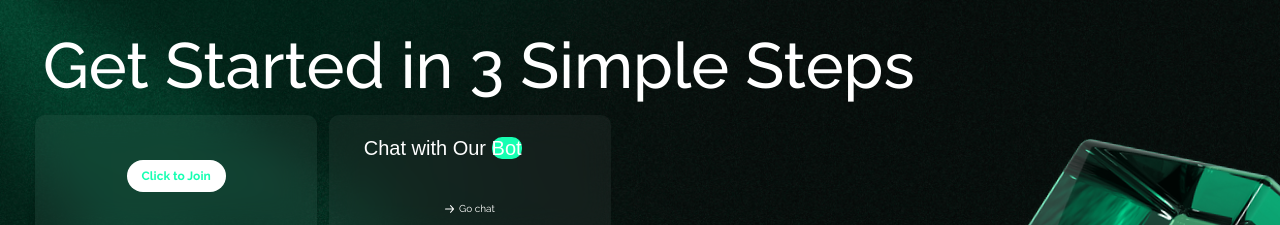
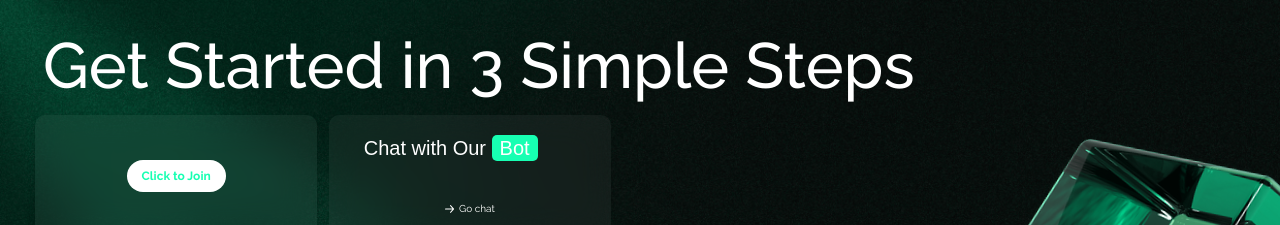
Before and after one commit to Aisakhunova/vpn, a React (Vite) app: page / in a window 1280 px wide. Shown: the part 2944-3169 px from the top of the page. Built offline with nearby package versions, Linux system fonts and the light colour scheme.

Commit message:
saving changes

```diff
--- a/src/components/Features.jsx
+++ b/src/components/Features.jsx
@@ -11,8 +11,9 @@ import Card4 from "./Card4";
 import { useTranslation } from "react-i18next";
 
 const WhyUs = () => {
-  const { t, i18n } = useTranslation();
+  const { t } = useTranslation();
   const [isMobile, setIsMobile] = useState(false);
+  const [currentSlide, setCurrentSlide] = useState(0); // Для отслеживания текущего слайда
 
   // Проверка ширины экрана и установка состояния isMobile
   useEffect(() => {
@@ -32,14 +33,17 @@ const WhyUs = () => {
     speed: 500,
     slidesToShow: 1,
     slidesToScroll: 1,
+    beforeChange: (oldIndex, newIndex) => setCurrentSlide(newIndex), // Обновляем текущий слайд
     customPaging: (i) => (
       <div
         style={{
-          backgroundColor: "white", // Белые точки
+          opacity: i === currentSlide ? "100%" : "20%", // Белая точка для текущего слайда, чёрные для остальных
+          backgroundColor: "white",
           borderRadius: "50%", // Сделаем точки круглыми
           width: "10px", // Размер точки
           height: "10px", // Размер точки
           margin: "0 5px", // Расстояние между точками
+          cursor: "pointer", // Добавляем курсор для кликабельности
         }}
       ></div>
     ),
--- a/src/components/Ice.jsx
+++ b/src/components/Ice.jsx
@@ -69,7 +69,7 @@ export const Steps = () => {
             className="ice-card2"
           >
             <div className="ice-chat">
-            {t("steps.chat1")} <span className="green-back">{t("steps.chat2")}</span>
+            {t("steps.chat1")} <span className="green-back2">{t("steps.chat2")}</span>
             </div>
             <a className="ice-chat2" href="https://t.me/exeslam"
             target="_blank"
--- a/src/index.css
+++ b/src/index.css
@@ -1,7 +1,12 @@
+html, body {
+  overflow-x: hidden; /* Запрещаем горизонтальную прокрутку */
+  margin: 0;
+  padding: 0;
+}
+
+/* Стили для body остаются прежними */
 body {
   font-family: Arial, sans-serif;
-  margin: 0;
-  box-sizing: border-box;
   background-color: #1C1C1C;
 }
 
@@ -210,6 +215,12 @@ html {
 .green-back{
   background-color: #17FFB2;
   border-radius: 10px;
+}
+
+.green-back2{
+  background-color: #17FFB2;
+  border-radius: 5px;
+  padding: 2px 8px;
 }
 
 .nowrap{
@@ -634,6 +645,8 @@ font-weight: 500;
   }
 
 
+
+
 }
 
 
@@ -1391,7 +1404,7 @@ text-align: center;
 text-underline-position: from-font;
 text-decoration-skip-ink: none;
 margin-top: 90px;
-width: 80%;
+/* width: 80%; */
 
 }
 
@@ -1573,7 +1586,7 @@ color: #D5D5D5;
 /* Для мобильных устройств добавим отступы */
 @media (max-width: 576px) {
   /* Секция - добавляем отступы по бокам */
-  section {
+  section, header {
     padding: 20px; /* Добавляем отступы по бокам */
     box-sizing: border-box; /* Учитываем отступы в ширине */
   }
@@ -1721,3 +1734,13 @@ color: #D5D5D5;
 
 
 }
+
+
+
+
+
+
+
+.slick-dots li{
+  margin: 0 !important;
+}
```
